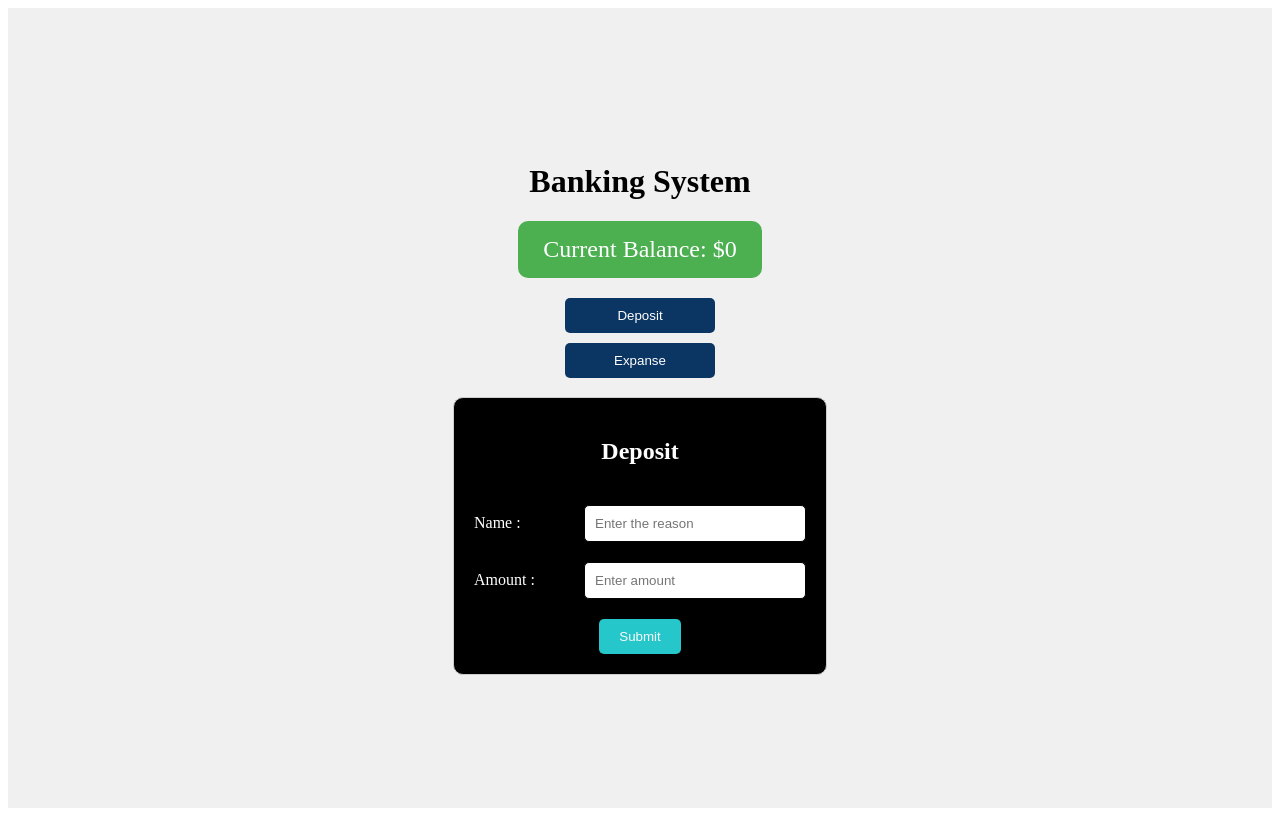
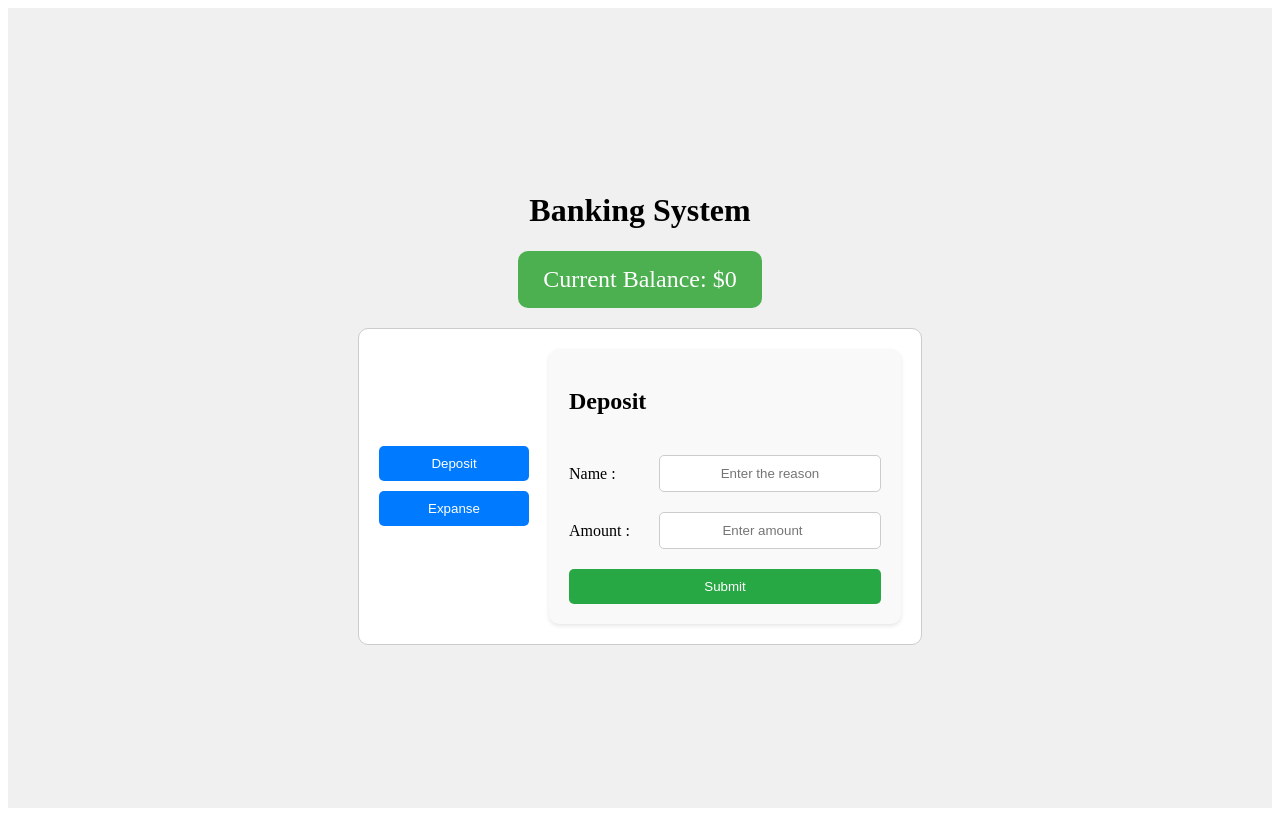
Before and after one commit to Juba1r/Banking-system, a React (Vite) app in the folder banking system/: page / in a window 1280 px wide. Both pictures are taken after a click on the button "Deposit". Built offline with nearby package versions, Linux system fonts and the light colour scheme.

Commit message:
notification update

```diff
--- a/banking system/src/Component/Banking.css
+++ b/banking system/src/Component/Banking.css
@@ -7,12 +7,21 @@
   background-color: #f0f0f0;
 }
 
+.input-container {
+  display: flex;
+  flex-direction: row;
+  align-items: center;
+  gap: 20px;
+  padding: 20px;
+  border: 1px solid #ccc;
+  border-radius: 10px;
+  background-color: #fff;
+}
 
 .button-group {
   display: flex;
   flex-direction: column;
   gap: 10px;
-  align-items: center;
 }
 
 .button-52 {
@@ -22,7 +31,7 @@
   padding: 10px 20px;
   border-radius: 5px;
   border: none;
-  background-color: #0b3563;
+  background-color: #007bff;
   color: white;
   cursor: pointer;
   width: 150px;
@@ -34,9 +43,10 @@
 
 input {
   padding: 10px;
-  border: 1px solid #030303;
+  border: 1px solid #ccc;
   border-radius: 5px;
   width: 200px;
+  text-align: center;
 }
 
 .current-balance {
@@ -49,18 +59,21 @@ input {
   margin-bottom: 20px;
 }
 
-.inptmodify-deposit,
-.inptmodify-expanse{
+.inptmodify {
   display: flex;
   flex-direction: column;
-  align-items: center;
   gap: 20px;
+}
+
+.inptmodify-deposit,
+.inptmodify-expanse {
+  display: flex;
+  flex-direction: column;
+  gap: 20px;
+  background-color: #f9f9f9;
   padding: 20px;
-  border: 1px solid #ccc;
   border-radius: 10px;
-  background-color: #000000;
-  color: white;
-  margin-top: 5%;
+  box-shadow: 0 2px 4px rgba(0, 0, 0, 0.1);
 }
 
 .name-container,
@@ -74,7 +87,7 @@ input {
 .name-container label,
 .amount-container label {
   margin-bottom: 0;
-  width: 100px;
+  width: 80px;
 }
 
 .name-container input,
@@ -83,8 +96,8 @@ input {
 }
 
 .submit-btn {
-  background-color: #26c7ca;
-  color: rgb(251, 251, 251);
+  background-color: #28a745;
+  color: white;
   padding: 10px 20px;
   border: none;
   border-radius: 5px;
@@ -92,5 +105,16 @@ input {
 }
 
 .submit-btn:hover {
-  background-color: #bcd917;
+  background-color: #218838;
 }
+
+.notification {
+  display: flex;
+  justify-content: center;
+  background-color: #333;
+  color: white;
+  padding: 10px 20px;
+  border-radius: 5px;
+  box-shadow: 0 2px 4px rgba(0, 0, 0, 0.2);
+  cursor: pointer;
+}
--- a/banking system/src/Component/Banking.jsx
+++ b/banking system/src/Component/Banking.jsx
@@ -6,6 +6,10 @@ const Banking = () => {
   const [amount, setAmount] = useState("");
   const [showD, setShowD] = useState(true);
   const [showE, setShowE] = useState(true);
+  const [notification, setNotification] = useState({
+    show: false,
+    message: "",
+  });
 
   function Deposit() {
     const depositBy = parseFloat(amount);
@@ -13,6 +17,7 @@ const Banking = () => {
       setBalance(balance + depositBy);
       setAmount("");
       setShowD(true);
+      showNotification("Your Deposit successful!");
     }
   }
 
@@ -22,7 +27,13 @@ const Banking = () => {
       setBalance(balance - expanseBy);
       setAmount("");
       setShowE(true);
+      showNotification("Your Expense recorded!");
     }
+  }
+
+  function showNotification(message) {
+    setNotification({ show: true, message });
+    setTimeout(() => setNotification({ show: false, message: "" }), 3000);
   }
 
   return (
@@ -39,18 +50,16 @@ const Banking = () => {
           </button>
         </div>
 
-        {!showD &&  (
+        {!showD && (
           <div className="inptmodify-deposit">
             <h2>Deposit</h2>
             <div className="name-container">
               <label htmlFor="Name">Name : </label>
-
-              <input type="Name" placeholder="Enter the reason" />
+              <input type="text" placeholder="Enter the reason" />
             </div>
 
             <div className="amount-container">
               <label htmlFor="amount">Amount : </label>
-
               <input
                 type="number"
                 value={amount}
@@ -59,23 +68,22 @@ const Banking = () => {
               />
             </div>
 
-            <button className="submit-btn" onClick={Deposit}>Submit</button>
+            <button className="submit-btn" onClick={Deposit}>
+              Submit
+            </button>
           </div>
         )}
 
-        {!showE &&  (
+        {!showE && (
           <div className="inptmodify-expanse">
             <h2>Expanse</h2>
-
             <div className="name-container">
               <label htmlFor="Name">Name : </label>
-
-              <input type="Name" placeholder="Enter the reason" />
+              <input type="text" placeholder="Enter the reason" />
             </div>
 
             <div className="amount-container">
               <label htmlFor="amount">Amount : </label>
-
               <input
                 type="number"
                 value={amount}
@@ -84,10 +92,21 @@ const Banking = () => {
               />
             </div>
 
-            <button className="submit-btn" onClick={Expanse}>Submit</button>
+            <button className="submit-btn" onClick={Expanse}>
+              Submit
+            </button>
           </div>
         )}
       </div>
+
+      {notification.show && (
+        <div
+          className="notification"
+          onClick={() => setNotification({ show: false, message: "" })}
+        >
+          {notification.message}
+        </div>
+      )}
     </div>
   );
 };
```
